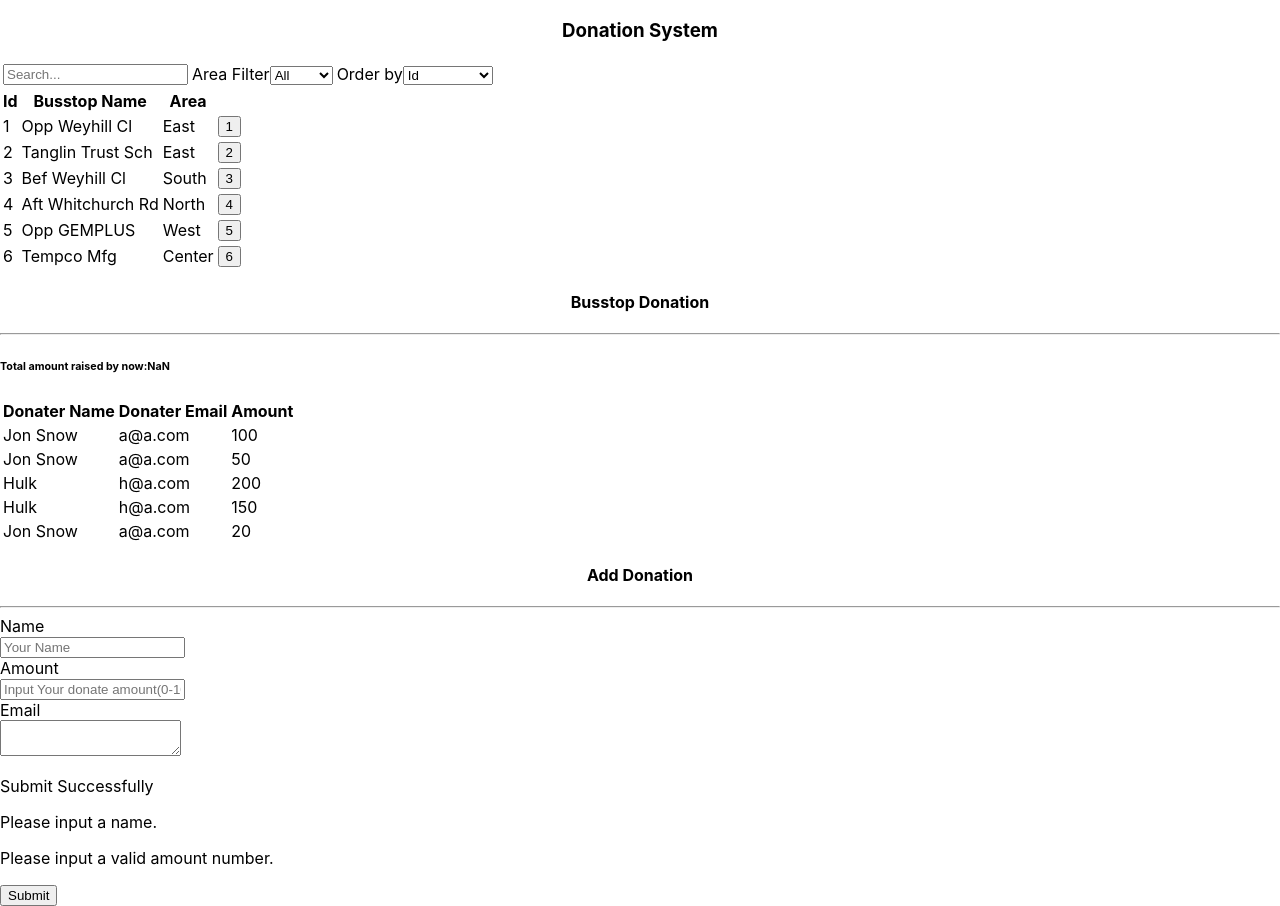
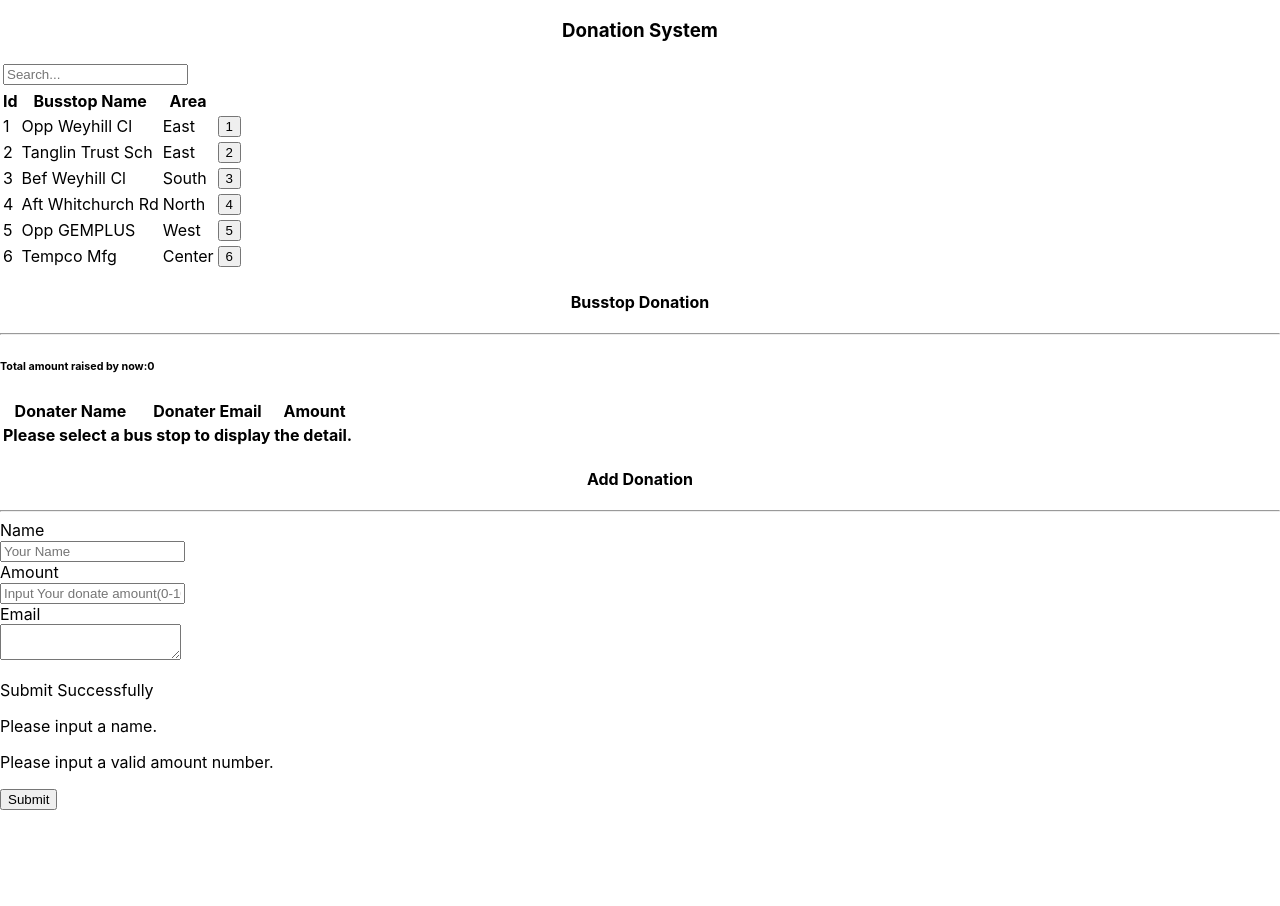
Before and after one commit to ShawnWon/MyDonateApp, a React (Create React App) app: page / in a window 1280 px wide. After the commit the page ends 810 px from the top, so only its background shows below. Built offline with nearby package versions, Linux system fonts and the light colour scheme.

Commit message:
switch bus stop works

```diff
--- a/src/App.js
+++ b/src/App.js
@@ -13,8 +13,8 @@ export default class App extends React.Component {
     super();
     this.state = {
       busstop: new Busstop(),
-      donatelist: new Donation(),
-      busstopid: 0,
+      displayBStopId: 0,
+      bsDonationList: new Donation(),
     };
   }
 
@@ -24,16 +24,16 @@ export default class App extends React.Component {
     });
   }
 
+  refreshDonationList(bsid) {
+    this.setState({
+      bsDonationList: this.state.bsDonationList.refreshDonations(bsid),
+      displayBStopId: bsid,
+    });
+  }
+
   searchBusstop(word) {
     this.setState({
       busstop: this.state.busstop.searchBusstop(word),
-    });
-  }
-
-  refreshDonations(bid) {
-    this.setState({
-      busstopid: bid,
-      donatelist: this.state.donatelist.refreshDonations(bid),
     });
   }
 
@@ -43,45 +43,15 @@ export default class App extends React.Component {
         <BusstopHeader searchBusstop={this.searchBusstop.bind(this)} />
         <BusstopPanel
           items={this.state.busstop.busstops}
-          refreshDonations={this.refreshDonations.bind(this)}
+          refreshDonations={this.refreshDonationList.bind(this)}
         />
 
         <DonateDetail
-          items={this.state.donatelist.donations}
-          //refreshDonations={this.refreshDonations.bind(this)}
+          items={this.state.bsDonationList.donations}
+          currentBSid={this.state.displayBStopId}
         />
-        <DonateForm />
+        <DonateForm currentBSid={this.state.displayBStopId} />
       </div>
     );
   }
 }
-
-var rawData = [
-  {
-    info: {
-      descrip: "我是一匹来自远方的狼。",
-      sex: "男",
-      age: 20,
-      name: "张三",
-      id: "主任",
-    },
-  },
-  {
-    info: {
-      descrip: "我是一匹来自远方的狼。",
-      sex: "女",
-      age: 21,
-      name: "赵静",
-      id: "学生",
-    },
-  },
-  {
-    info: {
-      descrip: "我是一匹来自远方的狼。",
-      sex: "女",
-      age: 22,
-      name: "王二麻",
-      id: "学生",
-    },
-  },
-];
--- a/src/BusstopHeader.js
+++ b/src/BusstopHeader.js
@@ -10,8 +10,8 @@ export default class BusstopHeader extends React.Component {
   render() {
     return (
       <div>
-        <h3 style={{ "text-align": "center" }}>Donation System</h3>
-        <table className="optHeader">
+        <h3 style={{ textAlign: "center" }}>Donation System</h3>
+        <table className="optHeader" style={{ textAlign: "center" }}>
           <tbody>
             <tr>
               <td className="headerTd">
@@ -22,25 +22,6 @@ export default class BusstopHeader extends React.Component {
                   placeholder="Search..."
                 />
               </td>
-              <td className="headerTd">
-                <label for="idSelect">Area Filter</label>
-                <select>
-                  <option value="0">All</option>
-                  <option value="1">East</option>
-                  <option value="2">West</option>
-                  <option value="3">North</option>
-                  <option value="4">South</option>
-                  <option value="5">Center</option>
-                </select>
-              </td>
-              <td>
-                <label for="orderSelect">Order by</label>
-                <select id="orderSelect">
-                  <option value="0">Id</option>
-                  <option value="1">Name</option>
-                  <option value="2">Name desc</option>
-                </select>
-              </td>
             </tr>
           </tbody>
         </table>
--- a/src/BusstopPanel.js
+++ b/src/BusstopPanel.js
@@ -2,16 +2,8 @@ import React from "react";
 import BusstopItem from "./BusstopItem.js";
 import Donation from "./Donation.js";
 export default class BusstopPanel extends React.Component {
-  constructor() {
-    super();
-    this.state = {
-      donatelist: new Donation(),
-    };
-  }
   refreshDonations(bstopid) {
-    this.setState({
-      donatelist: this.state.donatelist.refreshDonations(bstopid),
-    });
+    this.props.refreshDonations(bstopid);
   }
 
   render() {
--- a/src/DonateDetail.js
+++ b/src/DonateDetail.js
@@ -1,12 +1,19 @@
 import React from "react";
 import DonationItem from "./DonationItem.js";
+import Donation from "./Donation.js";
 export default class DonateDetail extends React.Component {
   render() {
     let itemslist = [];
-    var data = this.props.items;
-    var list = [];
-    for (var i in data) list.push([data[i]]);
-    if (this.props.items.length == 0) {
+
+    if (this.props.currentBSid == 0) {
+      itemslist.push(
+        <tr>
+          <th colSpan="5" className="tempEmpty">
+            Please select a bus stop to display the detail.
+          </th>
+        </tr>
+      );
+    } else if (this.props.items.length == 0) {
       itemslist.push(
         <tr>
           <th colSpan="5" className="tempEmpty">
@@ -26,7 +33,7 @@ export default class DonateDetail extends React.Component {
         <hr />
         <h6>
           Total amount raised by now:
-          {list.reduce((total, obj) => obj.donateamount + total, 0)}
+          {this.props.items.reduce((total, obj) => obj.donateamount + total, 0)}
         </h6>
         <table className="itemPanel">
           <thead>
--- a/src/Donation.js
+++ b/src/Donation.js
@@ -20,7 +20,7 @@ export default class Donation {
       new donationItem(Donation.rawData[4]),
     ];
 
-    this.donations = this.allDonations;
+    this.donations = [];
     this.bstopid = "";
   }
 
```
